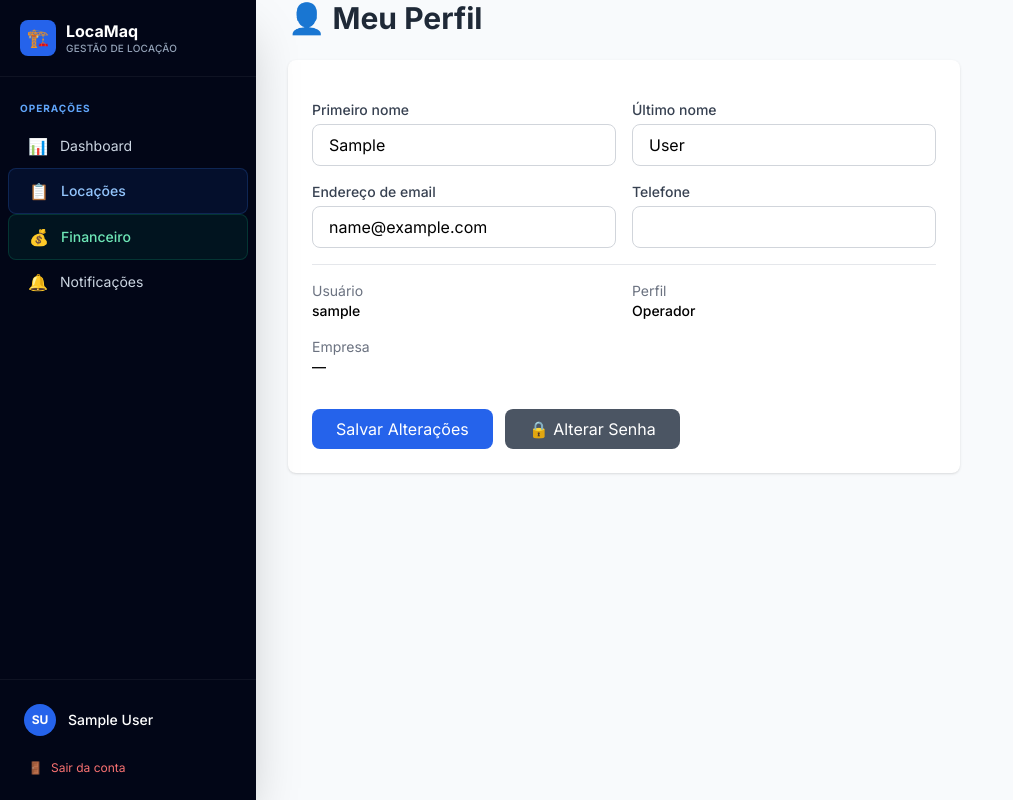
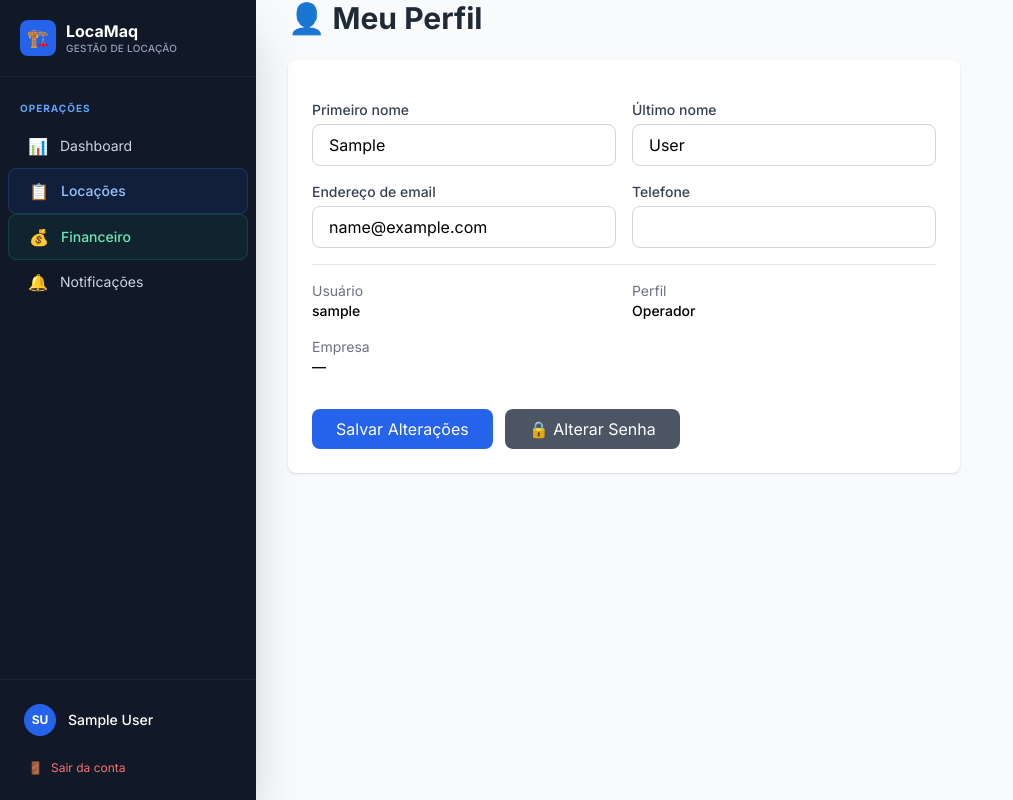
Before and after one commit to leopesi/locamaq, a Django app: page /accounts/profile/ in a window 1280 px wide. Shown: the whole page, without its empty margins (0-1013 px from the left). Run offline with Django 5.2, Linux system fonts and the light colour scheme; the visitor is signed in with stand-in values (Sample User, id 1); some libraries are stand-ins or nearby versions.

Commit message:
style: reverter sidebar para bg-gray-900

```diff
--- a/templates/partials/navbar.html
+++ b/templates/partials/navbar.html
@@ -1,5 +1,5 @@
 <!-- Sidebar Navigation -->
-<aside id="sidebar" class="sidebar fixed inset-y-0 left-0 w-64 bg-dark-950 text-white overflow-y-auto z-50 lg:translate-x-0 shadow-2xl">
+<aside id="sidebar" class="sidebar fixed inset-y-0 left-0 w-64 bg-gray-900 text-white overflow-y-auto z-50 lg:translate-x-0 shadow-2xl">
     <!-- Logo -->
     <div class="p-5 flex items-center justify-between border-b border-white/5">
         <a href="/" class="flex items-center gap-2.5">
@@ -62,7 +62,7 @@
     </nav>
 
     <!-- User -->
-    <div class="absolute bottom-0 left-0 right-0 p-4 border-t border-white/5 bg-dark-950">
+    <div class="absolute bottom-0 left-0 right-0 p-4 border-t border-white/5 bg-gray-900">
         <a href="{% url 'accounts:profile' %}" class="flex items-center gap-3 p-2 rounded-lg hover:bg-white/5 transition" onclick="closeSidebarMobile()">
             <div class="w-8 h-8 rounded-full bg-blue-600 flex items-center justify-center text-xs font-bold text-white">
                 {{ user.first_name.0 }}{{ user.last_name.0 }}
```
